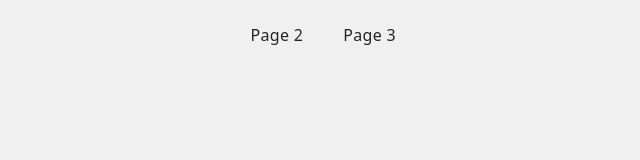
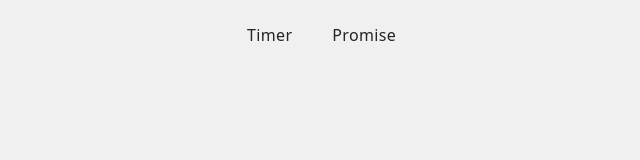
Before and after one commit to misselzabet/goit-js-hw-10, a plain HTML site: page index.html in a window 1280 px wide. Shown: the full height of the page, 404-1044 px from the left. Drawn offline with Linux system fonts and the light colour scheme.

Commit message:
Deploying to gh-pages from @ misselzabet/goit-js-hw-10@b8c3e3df294ddf806b23e7e64d6bc20db4ab7296 🚀

```diff
--- a/index.html
+++ b/index.html
@@ -18,10 +18,10 @@
           </a>
           <ul class="nav-list">
             <li class="nav-item">
-              <a class="nav-link {=$highlight-act}" href="/1-timer.html">Page 2</a>
+              <a class="nav-link {=$highlight-act}" href="/1-timer.html">Timer</a>
             </li>
             <li class="nav-item">
-              <a class="nav-link {=$highlight-curr}" href="/2-snackbar.html">Page 3</a>
+              <a class="nav-link {=$highlight-curr}" href="/2-snackbar.html">Promise</a>
             </li>
           </ul>
         </nav>
```
Also changed, not shown: 2 other files.
